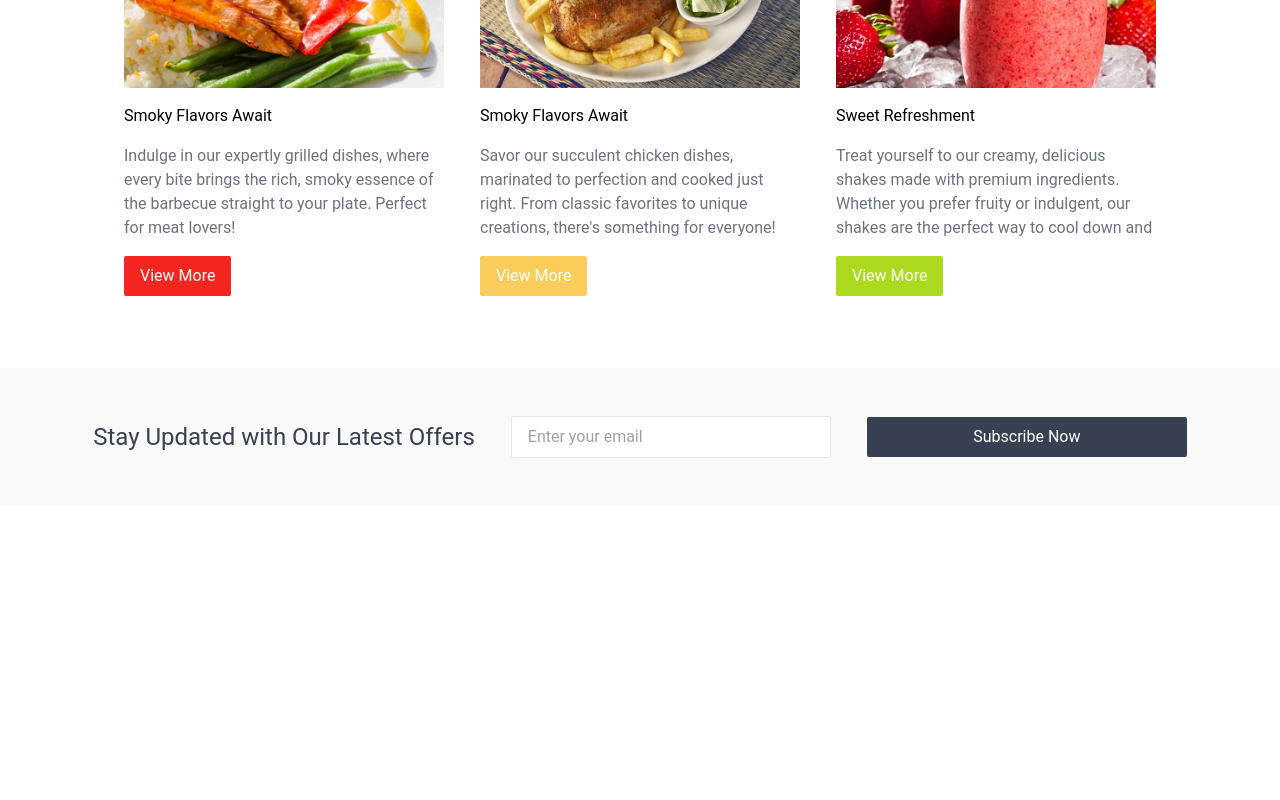
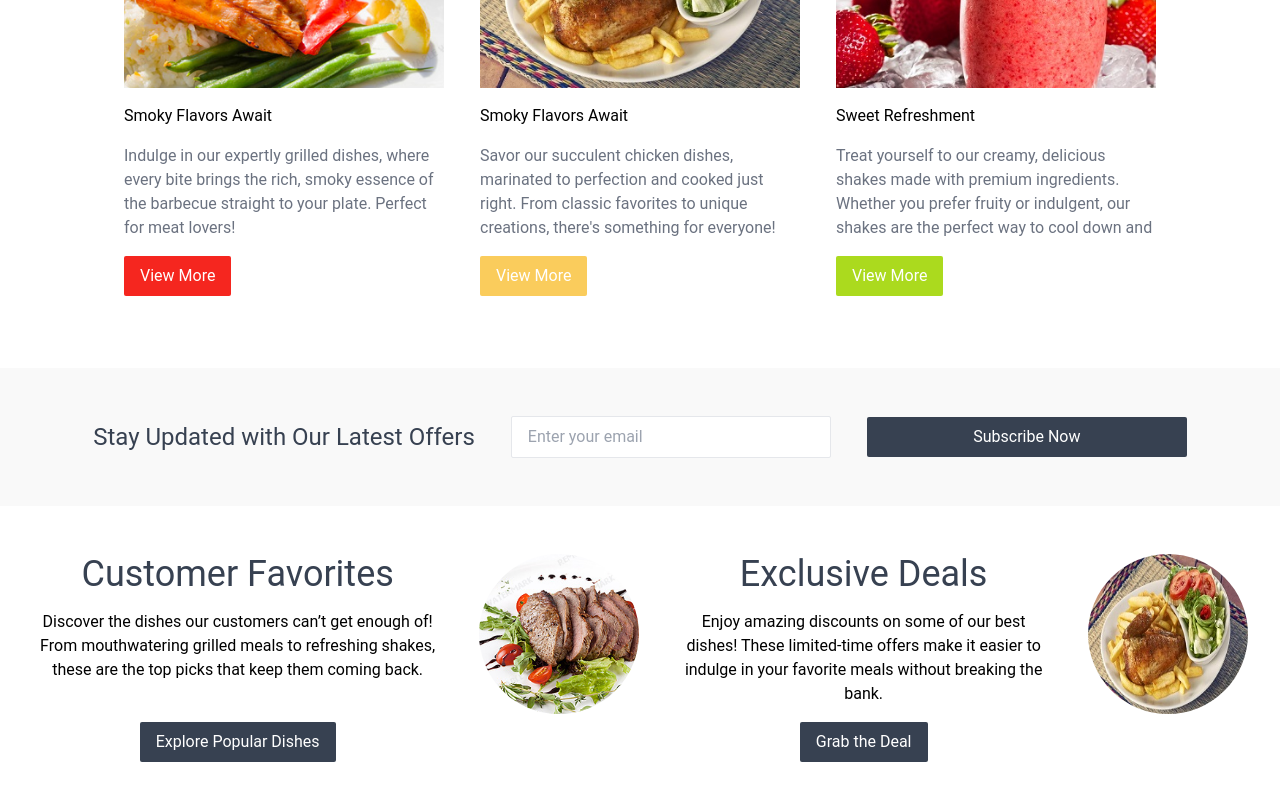
Before and after one commit to Chokolove/ReactTailwindFront, a Next.js app: page / in a window 1280 px wide. Shown: the part 1478-2278 px from the top of the page. Before the commit the page ends 1984 px from the top, so only its background shows below. Built offline with nearby package versions, Linux system fonts and the light colour scheme.

Commit message:
Add featureSection component

```diff
--- a/src/app/page.tsx
+++ b/src/app/page.tsx
@@ -7,6 +7,7 @@ import img1 from "@/assets/images/home/img1.jpg";
 import img2 from "@/assets/images/home/img2.jpg";
 import img3 from "@/assets/images/home/img3.jpg";
 import { StaticImageData } from "next/image";
+import FeatureSection from "@/components/FeatureSection";
 
 const HeroWithCTATitle = "Delight in Every Bite!"
 const HeroWithCTABody = "Discover the perfect blend of fresh ingredients and authentic flavors. Whether you're here for a quick bite or a hearty meal, every dish is crafted to satisfy your cravings and leave you wanting more."
@@ -48,6 +49,7 @@ export default function Page() {
         ))}
       </Container>
       <EmailSubscription />
+      <FeatureSection />
     </div>
   )
 }
--- /dev/null
+++ b/src/components/FeatureCard/index.tsx
@@ -0,0 +1,24 @@
+import { StaticImageData } from "next/image"
+import Button from "../Button"
+
+interface Props {
+  title: string,
+  body: string,
+  buttonText: string,
+  image: StaticImageData,
+}
+
+function FeatureCard({ title, body, buttonText, image }: Props) {
+  return (
+    <div className="flex gap-9">
+      <div className="flex flex-col gap-4 justify-center items-center text-center">
+        <h2 className="text-4xl text-gray-700">{title}</h2>
+        <p className="h-24 overflow-auto">{body}</p>
+        <Button text={buttonText} />
+      </div>
+      <img src={image.src} alt={title} className="w-40 h-40 rounded-full" />
+    </div>
+  )
+}
+
+export default FeatureCard
--- /dev/null
+++ b/src/components/FeatureSection/index.tsx
@@ -0,0 +1,34 @@
+
+import img4 from "@/assets/images/home/img4.jpg";
+import img5 from "@/assets/images/home/img5.jpg";
+import FeatureCard from "../FeatureCard";
+import Container from "../Container";
+
+const cards = [
+  {
+    title: "Customer Favorites",
+    body: "Discover the dishes our customers can’t get enough of! From mouthwatering grilled meals to refreshing shakes, these are the top picks that keep them coming back.",
+    buttonText: "Explore Popular Dishes",
+    image: img4,
+  },
+  {
+    title: "Exclusive Deals",
+    body: "Enjoy amazing discounts on some of our best dishes! These limited-time offers make it easier to indulge in your favorite meals without breaking the bank.",
+    buttonText: "Grab the Deal",
+    image: img5,
+  },
+]
+
+function FeatureSection(){
+  return (
+    <div className="w-full">
+      <Container className="flex gap-9">
+        {cards.map((card, index) => (
+          <FeatureCard key={index} {...card} />
+        ))}
+      </Container>
+    </div>
+  )
+}
+
+export default FeatureSection;
```
